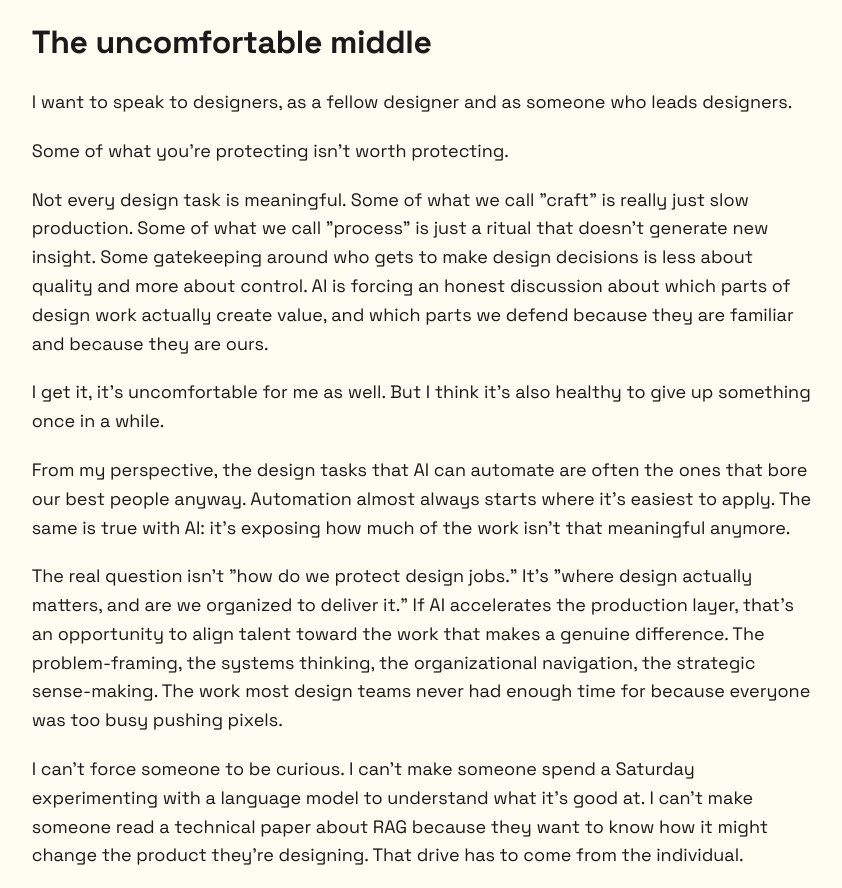
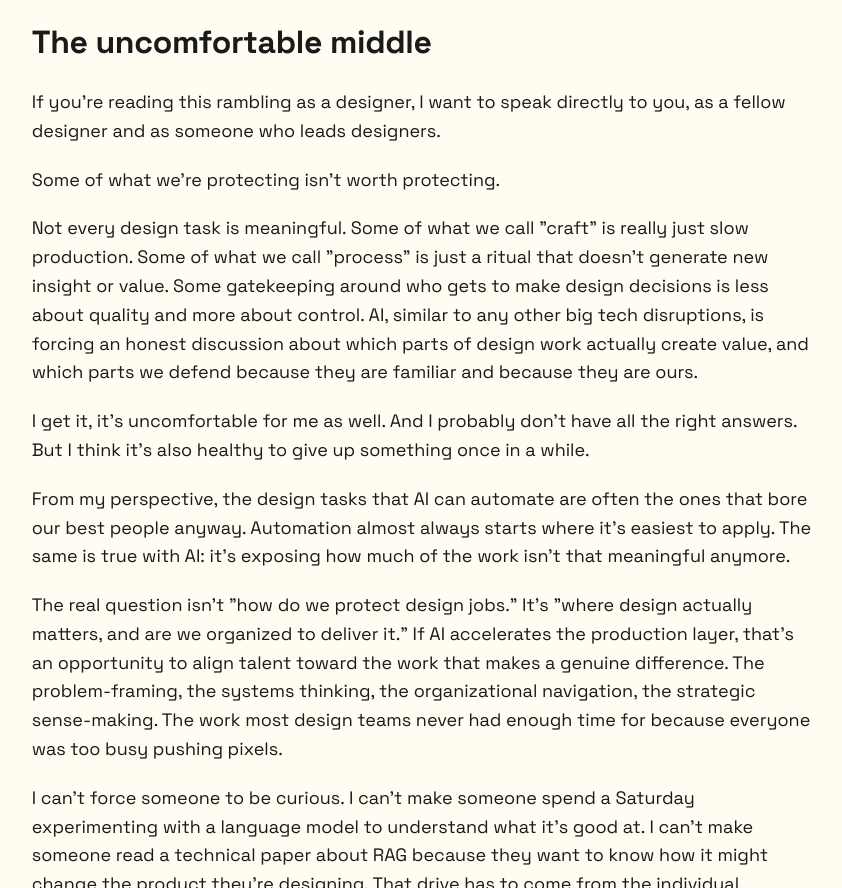
Before and after one commit to luntta/luntta.github.io, an Eleventy site: page src/notes/design-after-the-ai-panic.md in a window 1280 px wide. Shown: the part 4650-5538 px from the top of the page, without its empty margins (217-1059 px from the left). Built offline with nearby package versions, Linux system fonts and the light colour scheme; Eleventy itself is replaced by a stand-in of ours; files that its build step writes are made by us from their sources.

Commit message:
Update design-after-the-ai-panic.md

```diff
--- a/src/notes/design-after-the-ai-panic.md
+++ b/src/notes/design-after-the-ai-panic.md
@@ -80,13 +80,13 @@ At this level, understanding AI becomes part of the strategic toolkit for a diff
 
 ## The uncomfortable middle
 
-I want to speak to designers, as a fellow designer and as someone who leads designers.
+If you're reading this rambling as a designer, I want to speak directly to you, as a fellow designer and as someone who leads designers.
 
-Some of what you're protecting isn't worth protecting.
+Some of what we're protecting isn't worth protecting.
 
-Not every design task is meaningful. Some of what we call "craft" is really just slow production. Some of what we call "process" is just a ritual that doesn't generate new insight. Some gatekeeping around who gets to make design decisions is less about quality and more about control. AI is forcing an honest discussion about which parts of design work actually create value, and which parts we defend because they are familiar and because they are ours.
+Not every design task is meaningful. Some of what we call "craft" is really just slow production. Some of what we call "process" is just a ritual that doesn't generate new insight or value. Some gatekeeping around who gets to make design decisions is less about quality and more about control. AI, similar to any other big tech disruptions, is forcing an honest discussion about which parts of design work actually create value, and which parts we defend because they are familiar and because they are ours.
 
-I get it, it's uncomfortable for me as well. But I think it's also healthy to give up something once in a while.
+I get it, it's uncomfortable for me as well. And I probably don't have all the right answers. But I think it's also healthy to give up something once in a while.
 
 From my perspective, the design tasks that AI can automate are often the ones that bore our best people anyway. Automation almost always starts where it's easiest to apply. The same is true with AI: it's exposing how much of the work isn't that meaningful anymore.
 
```
